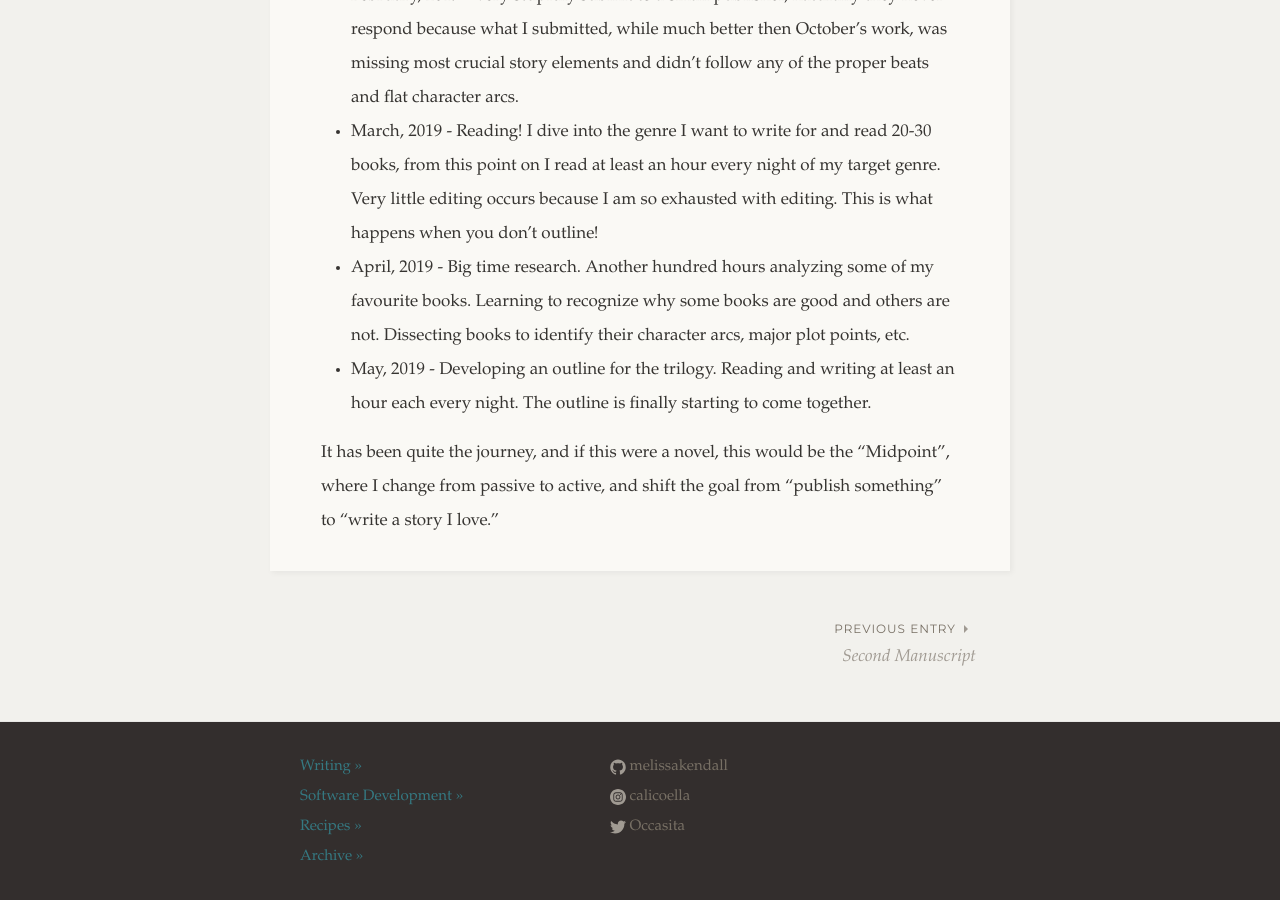
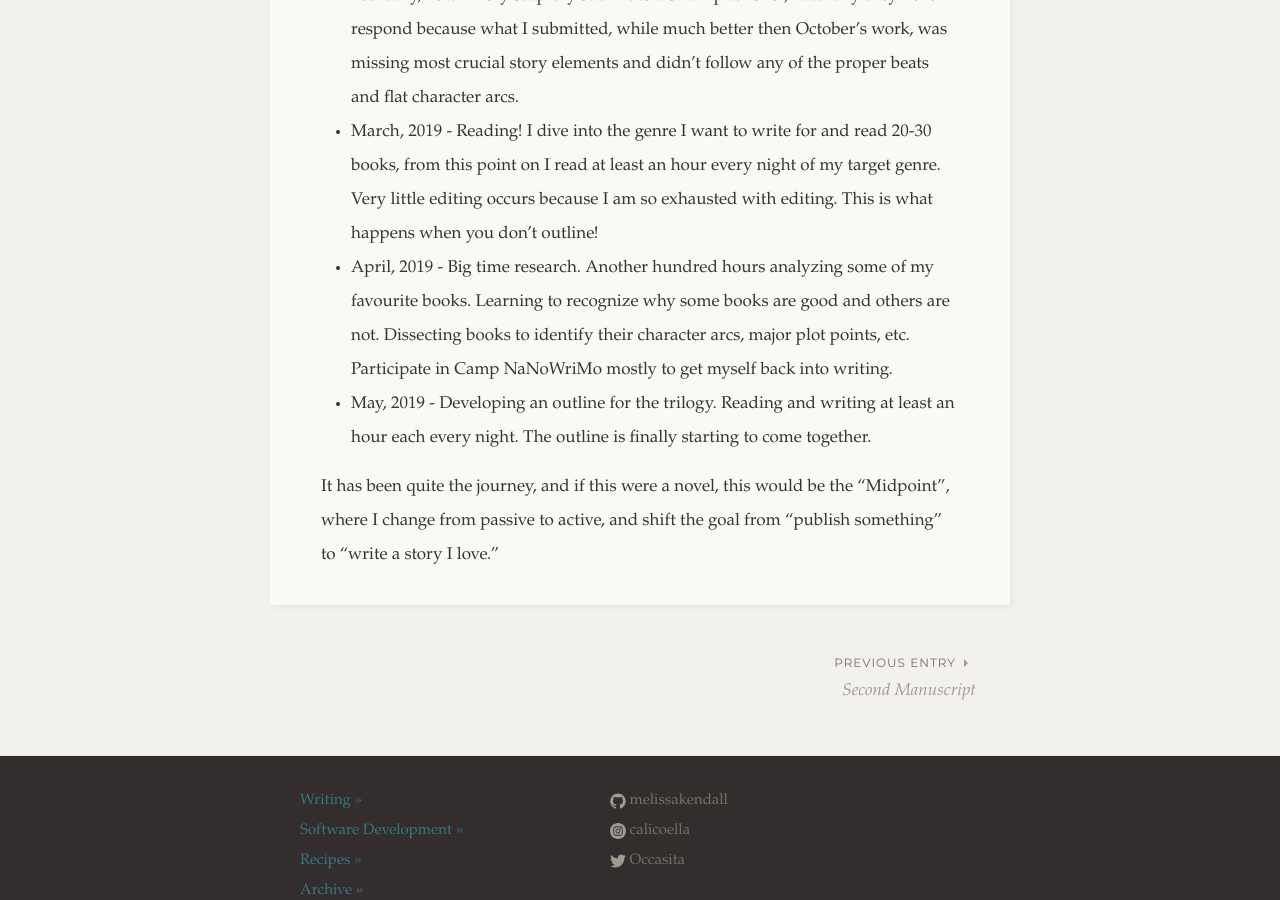
Before and after one commit to melissakendall/melissakendall.github.io, a Jekyll site: the page built from _posts/2019-05-12-Plotting.markdown, in a window 1280 px wide and 900 px high, scrolled down 1272 px. Built offline with Jekyll 4.4.1, drawn with Linux system fonts in a browser that asks for light colours; some web fonts are replaced.

Commit message:
Adjustment added to April

```diff
--- a/_posts/2019-05-12-Plotting.markdown
+++ b/_posts/2019-05-12-Plotting.markdown
@@ -17,7 +17,7 @@ Here is a timeline of the major events of the past few months.
 * January, 2019 - Spend over a hundred hours editing. Watch many blogs from writers on YouTube getting advice.
 * February, 2019 - Very stupidly submit to a small publisher, naturally they never respond because what I submitted, while much better then October's work, was missing most crucial story elements and didn't follow any of the proper beats and flat character arcs.
 * March, 2019 - Reading! I dive into the genre I want to write for and read 20-30 books, from this point on I read at least an hour every night of my target genre. Very little editing occurs because I am so exhausted with editing. This is what happens when you don't outline!
-* April, 2019 - Big time research. Another hundred hours analyzing some of my favourite books. Learning to recognize why some books are good and others are not. Dissecting books to identify their character arcs, major plot points, etc.
+* April, 2019 - Big time research. Another hundred hours analyzing some of my favourite books. Learning to recognize why some books are good and others are not. Dissecting books to identify their character arcs, major plot points, etc. Participate in Camp NaNoWriMo mostly to get myself back into writing.
 * May, 2019 - Developing an outline for the trilogy. Reading and writing at least an hour each every night. The outline is finally starting to come together.
 
 It has been quite the journey, and if this were a novel, this would be the "Midpoint", where I change from passive to active, and shift the goal from "publish something" to "write a story I love."
```
